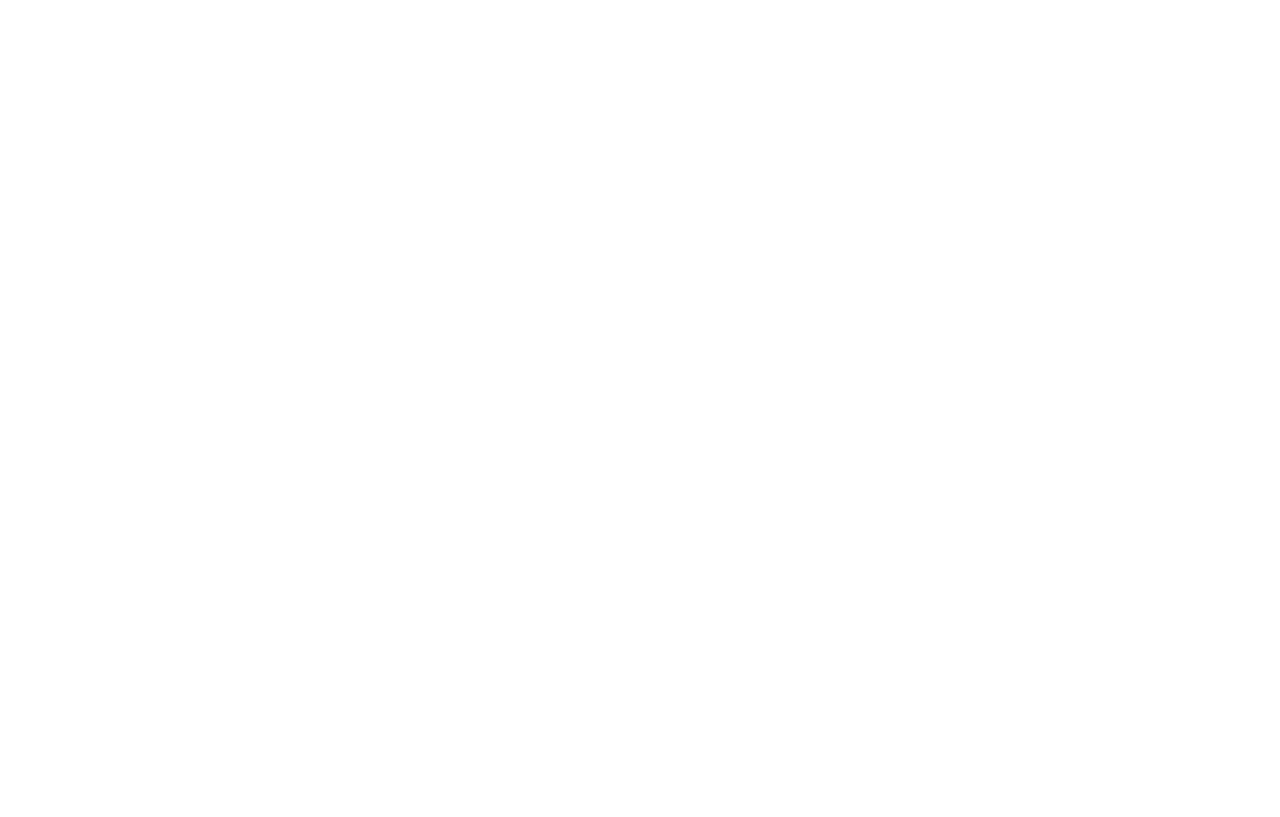
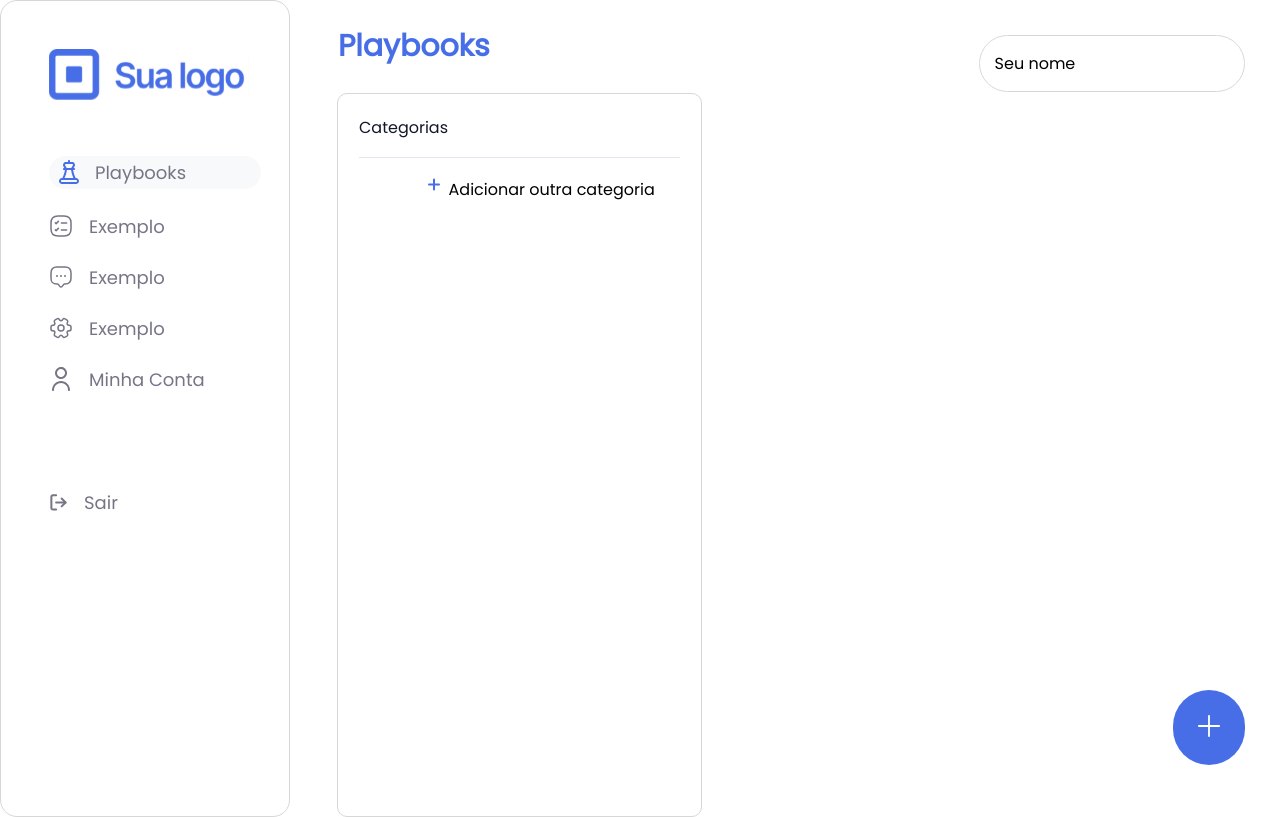
Before and after one commit to LeandroSSB/startpn-frontend, a React (Vite) app: page /dashboard/playbooks in a window 1280 px wide. Before the commit this address had no page. Built offline with nearby package versions, Linux system fonts and the light colour scheme.

Commit message:
fix: Removing unnecessary layouts renderings

```diff
--- a/src/components/div/index.jsx
+++ b/src/components/div/index.jsx
@@ -1,10 +1,10 @@
 
 
 
-const Div = ({ children, width, height, display, justifyContent, alignItems, flexFlow, color, padding, margin }) => {
+const Div = ({ children, width,borderRadius, height, display, justifyContent, alignItems,overflow, flexFlow, color, padding,border, margin }) => {
 
   const divStyle = {
-    width, height, display, justifyContent, alignItems, flexFlow, color , padding, margin
+    width, height, display, justifyContent, alignItems, flexFlow, color , padding, margin, border, overflow,borderRadius
   }
 
 
--- a/src/components/h1/index.jsx
+++ b/src/components/h1/index.jsx
@@ -1,10 +1,10 @@
 
 
 
-const H1 = ({ children, opacity, color, width, height, fontSize, margin, padding, fontWeight }) => {
+const H1 = ({ children, borderBottom, opacity, color, width, height, fontSize, margin, padding, fontWeight }) => {
 
   const h1Style = {
-    color, width, height, opacity, fontSize, margin, padding, fontWeight
+    color, width, height, opacity, fontSize, margin, padding, fontWeight, borderBottom
   }
 
   return ( <h1  style={h1Style}>{children}</h1>)
--- a/src/images/index.jsx
+++ b/src/images/index.jsx
@@ -7,5 +7,7 @@
 import playbooks from "./svg/playbooks.svg"
 import toDo from "./svg/toDo.svg"
 import leave from "./svg/leave.svg"
+import plus from "./svg/plus.svg"
+import plusWhite from "./svg/plusWhite.svg"
 
-export { steveJobs, landingWave, yourLogo, account, baloon, engine, playbooks, toDo, leave }
+export { steveJobs, landingWave, yourLogo, account, baloon, engine, playbooks, toDo, leave, plus, plusWhite }
--- a/src/layouts/DashboardLayout.jsx
+++ b/src/layouts/DashboardLayout.jsx
@@ -1,4 +1,4 @@
-import { useNavigate } from "react-router-dom"
+import { Outlet, useNavigate } from "react-router-dom"
 import { List } from "../components/index"
 import { yourLogo, baloon, engine, account, toDo, playbooks, leave } from "./../images"
 
@@ -87,6 +87,7 @@
     <section style={sectionStyle}>
       <span style={accountStyle}> Seu nome </span>
       {children}
+      <Outlet />
     </section>
     </main>
 
--- a/src/layouts/TwoColumnLayout.jsx
+++ b/src/layouts/TwoColumnLayout.jsx
@@ -1,3 +1,4 @@
+import { Outlet } from "react-router-dom"
 import { steveJobs, landingWave, yourLogo } from "../images"
 
 const TwoColumnLayout = ({ children }) => {
@@ -34,6 +35,7 @@
           <img style={{width: "190px", padding: "0 62px"}}src={yourLogo} alt="yourLogo" />
         </header>
         { children }
+        <Outlet />
       </article>
     </main>
   )
--- a/src/pages/login/index.jsx
+++ b/src/pages/login/index.jsx
@@ -16,7 +16,7 @@
   }
 
   return (
-    <TwoColumnLayout>
+    <>
       <H1> Dados de acesso </H1>
       <Form onSubmit={handleSubmit} {...formStyle}>
         <Label  {...LabelStyle} htmlFor="email">E-mail</Label>
@@ -30,7 +30,7 @@
           <Hyperlink {...hyperlinkStyle} href="#forgotPass"> Esqueceu a senha? </Hyperlink>
         </Span>
       </Form>
-    </TwoColumnLayout>
+    </>
   )
 }
 
--- a/src/pages/login/styles.jsx
+++ b/src/pages/login/styles.jsx
@@ -31,6 +31,7 @@
 
 export const buttonStyle = {
   borderRadius: '60px',
+  border: "none",
   background: '#476EE6',
   borderStyle: 'none',
   padding: '1rem',
--- a/src/pages/playbooks/index.jsx
+++ b/src/pages/playbooks/index.jsx
@@ -1,13 +1,30 @@
+import { useEffect } from "react"
+import { Outlet } from "react-router-dom"
+import { plus, plusWhite } from "../../images"
 import { DashboardLayout } from "../../layouts"
-
-
+import { Button, Div, H1, List } from "./../../components/index"
+import { container, cards, categories, plusButton, title, listStyle, h1Style } from "./styles"
 
 const Playbooks = () => {
 
+  console.log("Hey")
+
   return (
-    <DashboardLayout>
+    <>
+      <H1 {...h1Style}> Playbooks </H1>
+      <Div {...container}>
+        <Div {...categories}>
+          <H1 {...title} >Categorias</H1>
+          <List {...listStyle}>
+            <li> <img src={plus} alt="plus"/> Adicionar outra categoria</li>
+          </List>
+        </Div>
+        <Div {...cards}>
 
-    </DashboardLayout>
+        </Div>
+      </Div>
+      <Button {...plusButton} > <img src={plusWhite} alt="plus" /></Button>
+    </>
   )
 }
 
--- /dev/null
+++ b/src/pages/playbooks/styles.jsx
@@ -0,0 +1,53 @@
+export const container = {
+
+}
+
+export const categories = {
+  display: "flex",
+  flexFlow: "column",
+  alignItems: "center",
+  width: "321px",
+  height: "85vh",
+  border: "1px solid #D7D7D7",
+  overflow: "auto",
+  margin: "0px 0px 0px 47px",
+  borderRadius: "10px",
+  padding: "21px"
+}
+
+export const cards = {
+
+}
+
+
+export const plusButton = {
+  position: "fixed",
+  right: "35px",
+  bottom: "35px",
+  border: "none",
+  borderRadius: "60px",
+  background: "#476EE6",
+  padding: "25px",
+  cursor: "pointer"
+}
+
+export const title = {
+  width: "100%",
+  fontWeight: "500",
+  fontSize: "16px",
+  color: "#101828",
+  borderBottom: "1px solid #E4E4EF",
+  padding: "0 0 17px 0",
+  margin: "0"
+}
+
+export const listStyle = {
+  listStyle: "none"
+}
+
+export const h1Style = {
+  color: "#476EE6",
+  fontWeight: "600",
+  fontSize: "30px",
+  margin: "1.5rem 3rem"
+}
--- a/src/pages/register/index.jsx
+++ b/src/pages/register/index.jsx
@@ -36,7 +36,7 @@
   }
 
   return (
-    <TwoColumnLayout >
+    <>
       <H1 {...h1Style} > Cadastro </H1>
       <Form onSubmit={handleSubmit} {...formStyle}>
         <Div {...container}>
@@ -73,7 +73,7 @@
 
       <Span {...logged}> Já tem uma conta? <Hyperlink {...hyperLogin} href="/login"> Login</Hyperlink> </Span>
 
-    </TwoColumnLayout>
+    </>
   )
 }
 
--- a/src/routes/index.jsx
+++ b/src/routes/index.jsx
@@ -1,15 +1,22 @@
 import { Routes, Route } from "react-router-dom";
+import { DashboardLayout, TwoColumnLayout } from "../layouts";
 import { PrivateRoute, Register, Login, Playbooks } from "./../pages/index";
 
 const Pages = () => {
   return (
     <Routes>
       <Route element={<PrivateRoute/>}>
+      </Route>
 
+      <Route path="dashboard" element={<DashboardLayout/>}>
+        <Route path="playbooks" element={<Playbooks/>}> </Route>
       </Route>
-      <Route path="/register"  element={<Register/>} > </Route>
-      <Route path="/login"  element={<Login/>} > </Route>
-      <Route path="/playbooks" element={<Playbooks/>}> </Route>
+
+      <Route element={<TwoColumnLayout/>}>
+        <Route path="/register"  element={<Register/>} > </Route>
+        <Route path="/login"  element={<Login/>} > </Route>
+      </Route>
+
 
     </Routes>
   )
```
Also changed, not shown: src/components/button/index.jsx (+7 -2 lines), src/images/svg/plus.svg (added), src/images/svg/plusWhite.svg (added).
